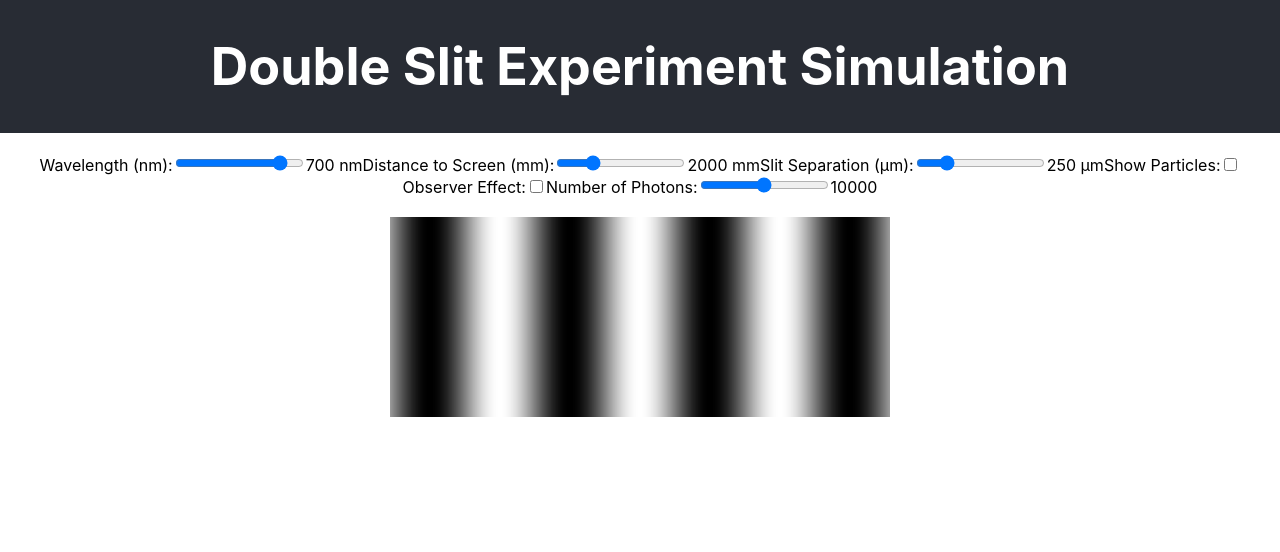
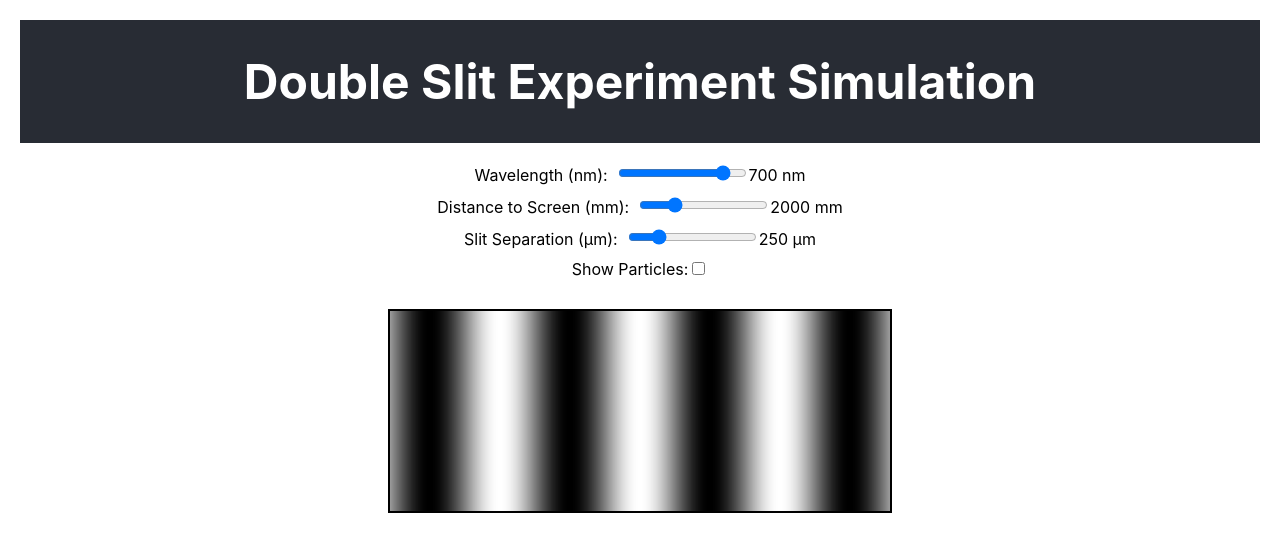
Before and after one commit to cameronjobson/QuantumComputing, a React (Create React App) app in the folder double-slit-experiment/: page / in a window 1280 px wide. Shown: the top 552 px of the page. Built offline with nearby package versions, Linux system fonts and the light colour scheme.

Commit message:
UI changes

```diff
--- a/double-slit-experiment/src/App.css
+++ b/double-slit-experiment/src/App.css
@@ -1,23 +1,41 @@
 .App {
   text-align: center;
+  padding: 20px;
 }
 
 .App-header {
   background-color: #282c34;
   min-height: 10vh;
   display: flex;
-  flex-direction: column;
   align-items: center;
   justify-content: center;
-  font-size: calc(10px + 2vmin);
+  font-size: 24px;
   color: white;
 }
 
 .controls {
-  margin: 20px;
+  margin: 20px 0;
+  display: flex;
+  flex-direction: column;
+  align-items: center;
 }
 
-input[type="number"] {
-  margin: 0 10px;
-  width: 80px;
+.controls label {
+  margin-bottom: 10px;
 }
+
+.controls input[type="range"] {
+  margin-left: 10px;
+}
+
+.controls span {
+  margin-left: 10px;
+}
+
+.WaveInterferenceContainer {
+  display: flex;
+  justify-content: center;
+  align-items: center;
+  border: 2px solid #000; /* Border style, width, and color */
+  display: inline-flex;
+}
--- a/double-slit-experiment/src/App.js
+++ b/double-slit-experiment/src/App.js
@@ -59,6 +59,7 @@ function App() {
             onChange={e => setShowParticles(e.target.checked)}
           />
         </label>
+        {showParticles && ( // Conditionally render "Number of Photons" if showParticles is true
         <label>
         Observer Effect:
         <input
@@ -67,9 +68,12 @@ function App() {
           onChange={e => setObserverEffect(e.target.checked)}
         />
         </label>
-        <label>
+        )}
+        {showParticles && ( // Conditionally render "Number of Photons" if showParticles is true
+          <label htmlFor="numPhotons">
             Number of Photons:
             <input
+              id="numPhotons"
               type="range"
               min="100"
               max="20000"
@@ -79,7 +83,9 @@ function App() {
             />
             {numPhotons}
           </label>
+        )}
       </div>
+      <div className="WaveInterferenceContainer">
       <WaveInterference
         wavelength={wavelength}
         distance={distance}
@@ -89,6 +95,7 @@ function App() {
         numPhotons={numPhotons} // Pass the number of photons to the WaveInterference component
       />
       </div>
+    </div>
   );
 }
 
--- a/double-slit-experiment/src/ObserverEffectCanvas.js
+++ b/double-slit-experiment/src/ObserverEffectCanvas.js
@@ -4,6 +4,7 @@ import React, { useRef, useEffect } from 'react';
 
 const ObserverEffectCanvas = ({ points, intensity, measure }) => {
   const canvasRef = useRef(null);
+  const dotRadius = 2;
 
   useEffect(() => {
     const canvas = canvasRef.current;
@@ -14,22 +15,26 @@ const ObserverEffectCanvas = ({ points, intensity, measure }) => {
 
     if (measure) {
       // If measurement is true, collapse the wave function (no interference pattern)
-      drawPeaks(ctx, width, height, 'red');
-    } else {
-      // Draw the standard interference pattern
-      points.forEach((point, index) => {
-        const x = (index / points.length) * width;
-        const brightness = intensity[index] * 255;
-        ctx.fillStyle = `rgb(${brightness},${brightness},${brightness})`;
-        ctx.fillRect(x, 0, 1, height);
-      });
+      drawPhotons(ctx, width, height, points, intensity);
     }
   }, [points, intensity, measure]);
 
-  function drawPeaks(ctx, width, height, color) {
-    ctx.fillStyle = color;
-    ctx.fillRect(width * 0.25 - 5, 0, 10, height); // left peak
-    ctx.fillRect(width * 0.75 - 5, 0, 10, height); // right peak
+  function drawPhotons(ctx, width, height, points, intensity) {
+    const scale = height/Math.max(...intensity);
+    const maxIntensity = Math.max(...intensity);
+
+    ctx.fillStyle = 'blue';
+
+    points.forEach((point, index) => {
+      const x = (index / points.length) * width;
+      const y = height - intensity[index] * scale; // Invert y-axis for canvas
+      const brightness = intensity[index] / maxIntensity; // Normalize brightness
+      const dotSize = dotRadius * brightness;
+
+      ctx.beginPath();
+      ctx.arc(x, y, dotSize, 0, 2 * Math.PI);
+      ctx.fill();
+    });
   }
 
   return <canvas ref={canvasRef} width={500} height={200} style={{ backgroundColor: '#fff' }} />;
```
Lines whose indentation alone changed are shown as unchanged.
